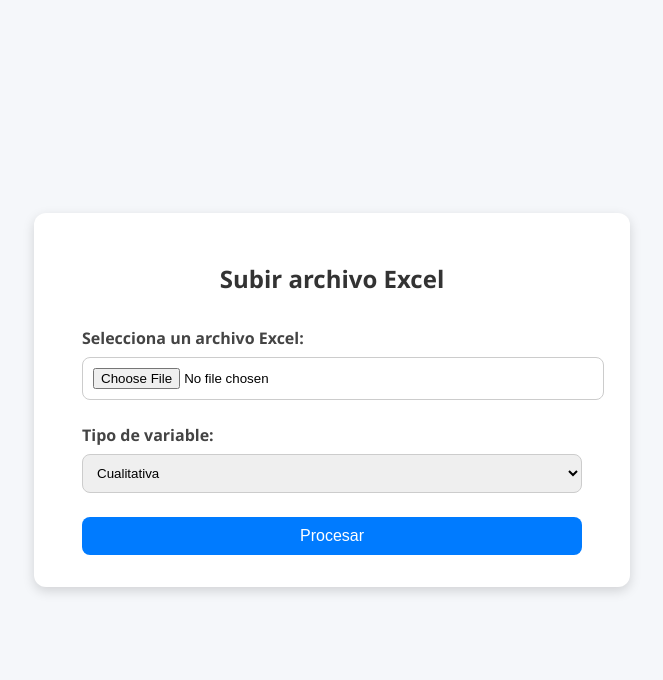
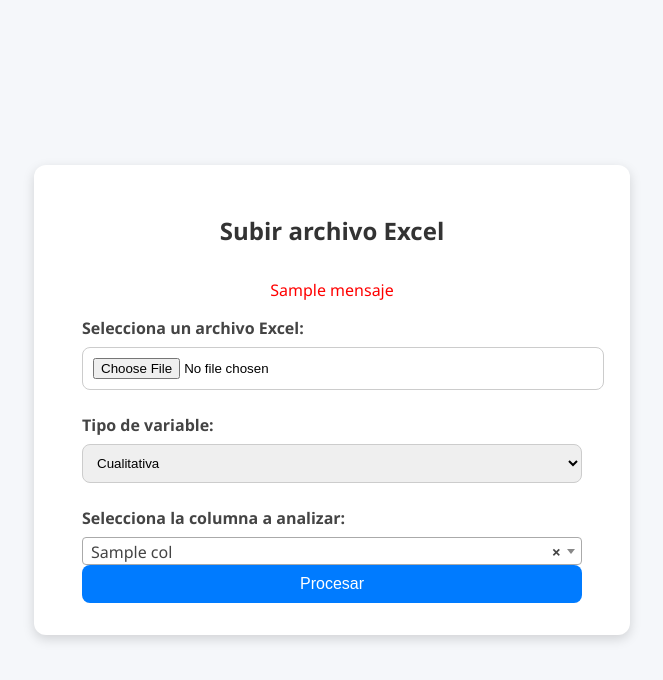
Before and after one commit to Sebitas-prog/TrabajoEncargado-Estadistica, a Django app: template frecuencias_app/templates/index.html in a window 1280 px wide. Shown: the top 680 px of the page, without its empty margins (308-971 px from the left). Run offline with Django 5.2, Linux system fonts and the light colour scheme; the template is opened without the code that fills it: most values are stand-ins (such as "Sample title", 1, 10 or a date in 2020); some libraries are stand-ins or nearby versions.

Commit message:
Primera Version

```diff
--- a/frecuencias_app/templates/index.html
+++ b/frecuencias_app/templates/index.html
@@ -3,6 +3,8 @@
 <head>
   <meta charset="UTF-8">
   <title>Subir archivo Excel</title>
+  <link href="https://cdn.jsdelivr.net/npm/select2@4.1.0-rc.0/dist/css/select2.min.css" rel="stylesheet" />
+
   <style>
     body {
       background-color: #f5f7fa;
@@ -61,25 +63,58 @@
     button:hover {
       background-color: #0056b3;
     }
+
+    .mensaje {
+      color: red;
+      margin-bottom: 1rem;
+      text-align: center;
+    }
   </style>
 </head>
 <body>
   <div class="card">
     <h1>Subir archivo Excel</h1>
+
+    {% if mensaje %}
+      <p class="mensaje">{{ mensaje }}</p>
+    {% endif %}
+
     <form method="post" enctype="multipart/form-data">
       {% csrf_token %}
+
       <label for="archivo">Selecciona un archivo Excel:</label>
       <input type="file" name="archivo" id="archivo" required>
 
       <label for="tipo">Tipo de variable:</label>
-      <select name="tipo" id="tipo">
-        <option value="cualitativa">Cualitativa</option>
-        <option value="cuantitativa-discreta">Cuantitativa Discreta</option>
-        <option value="cuantitativa-continua">Cuantitativa Continua</option>
+      <select name="tipo_variable" id="tipo" required>
+        <option value="cualitativa" {% if tipo_variable == "cualitativa" %}selected{% endif %}>Cualitativa</option>
+        <option value="cuantitativa-discreta" {% if tipo_variable == "cuantitativa-discreta" %}selected{% endif %}>Cuantitativa Discreta</option>
+        <option value="cuantitativa-continua" {% if tipo_variable == "cuantitativa-continua" %}selected{% endif %}>Cuantitativa Continua</option>
       </select>
+
+      {% if columnas %}
+        <label for="columna">Selecciona la columna a analizar:</label>
+        <select name="columna" id="columna" class="select2" required>
+          {% for col in columnas %}
+            <option value="{{ col }}" {% if col == columna_seleccionada %}selected{% endif %}>{{ col }}</option>
+          {% endfor %}
+        </select>
+      {% endif %}
 
       <button type="submit">Procesar</button>
     </form>
   </div>
+
+  <!-- Select2 JS -->
+  <script src="https://code.jquery.com/jquery-3.6.0.min.js"></script>
+  <script src="https://cdn.jsdelivr.net/npm/select2@4.1.0-rc.0/dist/js/select2.min.js"></script>
+  <script>
+    $(document).ready(function() {
+      $('.select2').select2({
+        placeholder: 'Elige una columna...',
+        allowClear: true
+      });
+    });
+  </script>
 </body>
 </html>
--- a/frecuencias_app/utils/procesamiento.py
+++ b/frecuencias_app/utils/procesamiento.py
@@ -2,4 +2,5 @@ import pandas as pd
 
 def leer_excel_columnas(archivo):
     df = pd.read_excel(archivo)
-    return df, df.columns.tolist()
+    columnas = df.columns.tolist()
+    return df, columnas
```
